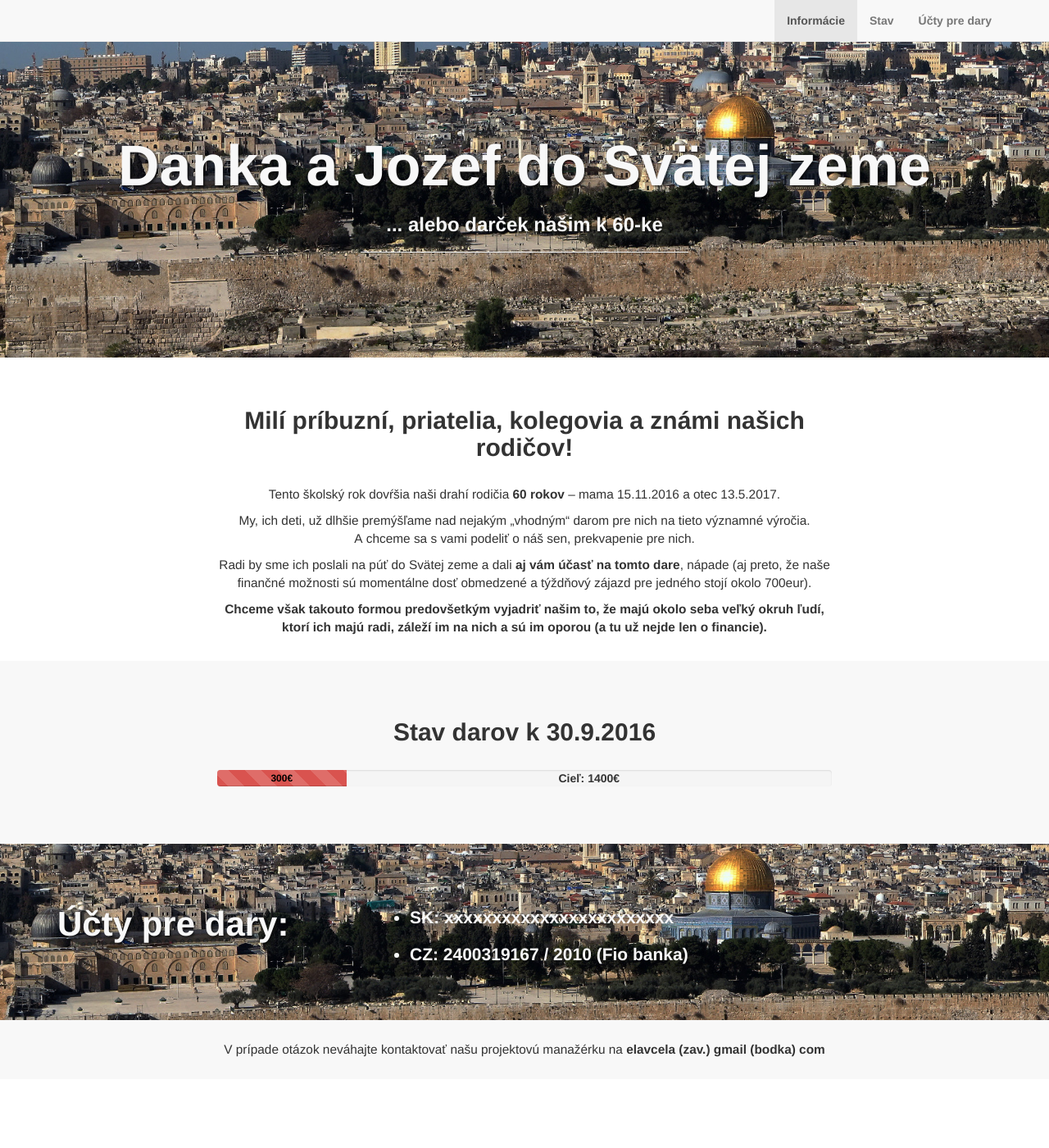
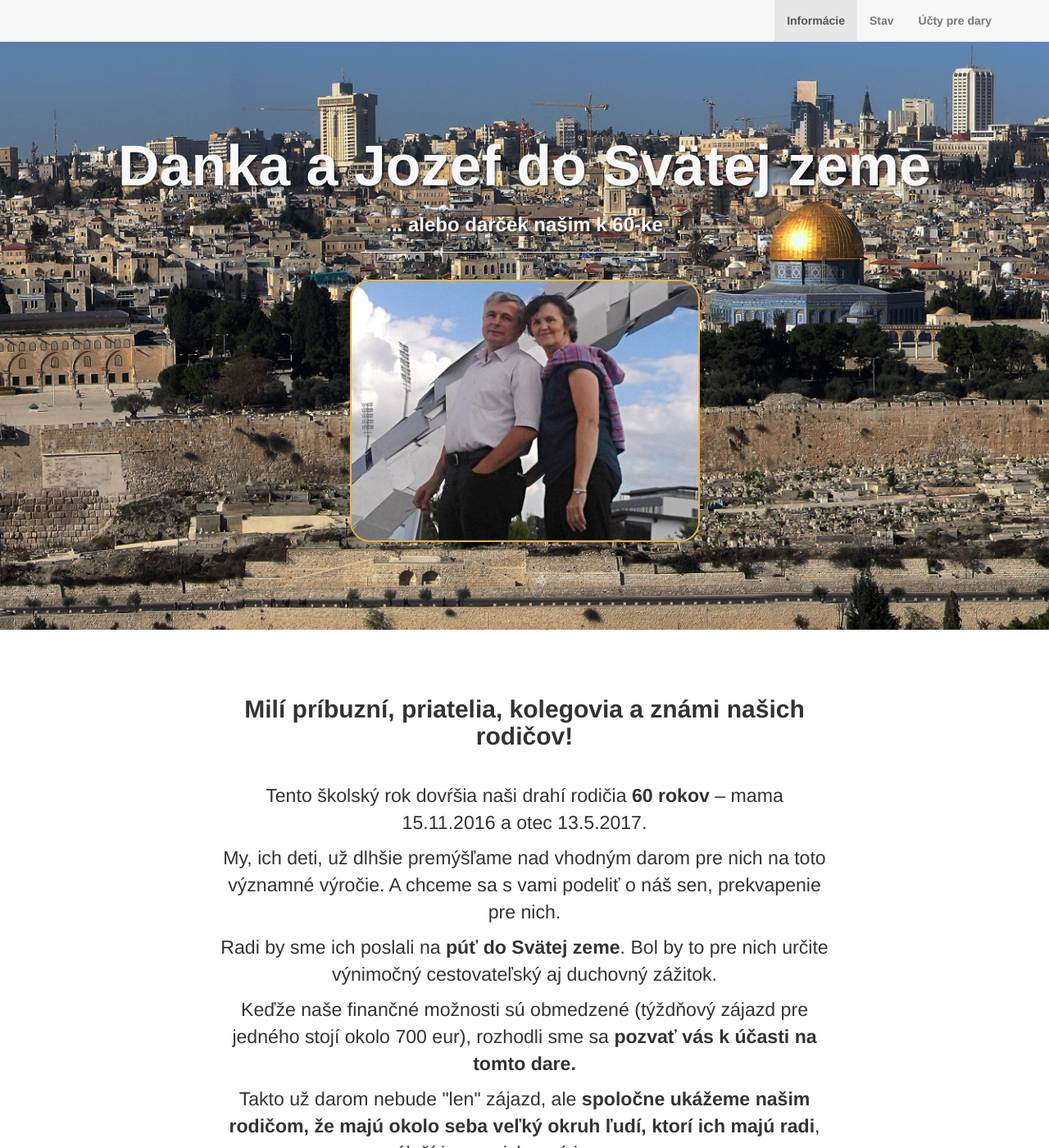
Before and after one commit to matejholy/danka-a-jozef-do-svatej-zeme, a Jekyll site: the page built from index.html, in a window 1280 px wide and 1400 px high. Shown: the whole window at 82% size. Built offline with Jekyll 4.4.1, drawn with Linux system fonts in a browser that asks for light colours; some of the changed text lies outside the part shown.

Commit message:
Upravene texty, pridana fotka.

```diff
--- a/_includes/about.html
+++ b/_includes/about.html
@@ -6,9 +6,14 @@
               <h2>Milí príbuzní, priatelia, kolegovia a známi našich rodičov!</h2>
               <br/>
                 <p>Tento školský rok dovŕšia naši drahí rodičia <strong>60 rokov</strong> – mama 15.11.2016 a otec 13.5.2017.</p>
-                <p>My, ich deti, už dlhšie premýšľame nad nejakým „vhodným“ darom pre nich na tieto významné výročia. A&nbsp;chceme sa s vami podeliť o náš sen, prekvapenie pre nich.</p>
-                <p>Radi by sme ich poslali na púť do Svätej zeme a dali <strong>aj vám účasť na tomto dare</strong>, nápade (aj preto, že naše finančné možnosti sú momentálne dosť obmedzené a týždňový zájazd pre jedného stojí okolo 700eur).</p>
-                <p><strong>Chceme však takouto formou predovšetkým vyjadriť našim to, že majú okolo seba veľký okruh ľudí, ktorí ich majú radi, záleží im na nich a sú im oporou (a tu už nejde len o financie).</strong></p>
+                <p>My, ich deti, už dlhšie premýšľame nad vhodným darom pre nich na toto významné výročie. A chceme sa s vami podeliť o náš sen, prekvapenie pre nich.</p>
+                <p>Radi by sme ich poslali na <strong>púť do Svätej zeme</strong>. Bol by to pre nich určite výnimočný cestovateľský aj duchovný zážitok. </p>
+                <p>Keďže naše finančné možnosti sú obmedzené (týždňový zájazd pre jedného stojí okolo 700 eur), rozhodli sme sa <strong>pozvať vás k účasti na tomto dare.</strong></p>
+                <p>Takto už darom nebude "len" zájazd, ale <strong>spoločne ukážeme našim rodičom, že majú okolo seba veľký okruh ľudí, ktorí ich majú radi</strong>, záleží im na nich a sú im oporou.</p>
+                <p>Ak sa vám náš nápad pozdáva, poďte spolu s nami <strong>poblahoželať týmto dvom vzácnym ľuďom</strong>, ktorí pre nás toľko znamenajú.</p>
+                <p>Na sume nezáleží, akýkoľvek dar sa počíta. <strong>Meno každého darcu bude uvedené na darčekovom poukaze.</strong> Ak by ste im chceli aj niečo odkázať, svoje prianie napíšte do správy pre príjemcu u bankového prevodu alebo Elenke na elavcela (zavináč) gmail.com.</p>
+                <p>Vopred ďakujeme za vašu podporu (aj modlitebnú)!</p>
+                <p>Magdaléna, Júlia, Elena, Klára a Matej</p>
                 <br/>
             </div>
         </div>
--- a/_includes/contact.html
+++ b/_includes/contact.html
@@ -9,7 +9,7 @@
 				<div class="col-lg-8">
 					<ul class="list">
 						<li>
-							SK: xxxxxxxxxxxxxxxxxxxxxxxx
+							SK: IBAN: SK02 8360 5207 0042 0219 8439 (mBank)
 						</li>
             <li>
 							CZ: 2400319167 / 2010 (Fio banka)
--- a/_includes/footer.html
+++ b/_includes/footer.html
@@ -3,7 +3,6 @@
     <div class="container text-center">
         <div class="row">
             <div class="col-md-12">
-              <p>V prípade otázok neváhajte kontaktovať našu projektovú manažérku na <strong>elavcela (zav.) gmail (bodka) com</strong></p>
             </div>
         </div>
     </div>
--- a/_includes/header.html
+++ b/_includes/header.html
@@ -32,6 +32,7 @@
 						<h1>{{ page.title }}</h1>
 						<h3>{{ page.subTitle }}</h3>
 						<hr class="intro-divider">
+            <img src="img/foto_nasi.jpg" width="427" height="320" id="fotka" />
 					</div>
 				</div>
 			</div>
--- a/_includes/page_content.html
+++ b/_includes/page_content.html
@@ -17,7 +17,7 @@
 
             </div>
             -->
-            Cieľ: 1400&euro;
+            <span>Cieľ: 1400&euro;</span>
           </div>
         </div>
       </div>
--- a/css/landing-page.css
+++ b/css/landing-page.css
@@ -185,3 +185,30 @@ ul.list {
 ul.list li {
   margin-bottom: 15px;
 }
+
+#about {
+  font-size: 150%;
+}
+
+div.progress, div.progress-bar {
+  font-size: 120%;
+}
+
+div.progress {
+  height: 40px;
+}
+
+div.progress span {
+  display: inline-block;
+  padding-top: 8px;
+}
+
+div.progress-bar, .progress-bar.active {
+  padding-top: 10px !important;
+}
+
+#fotka {
+  margin-top: 1%;
+  border: 2px solid #e3b24b;
+  border-radius: 25px;
+}
```
Also changed, not shown: img/foto_nasi.jpg (added).
